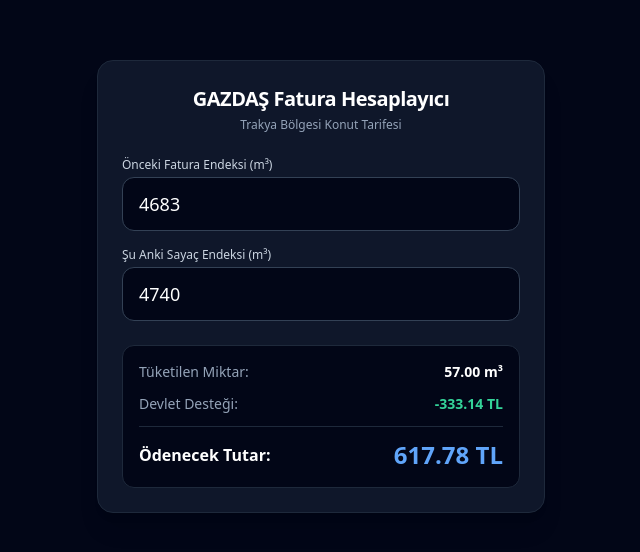
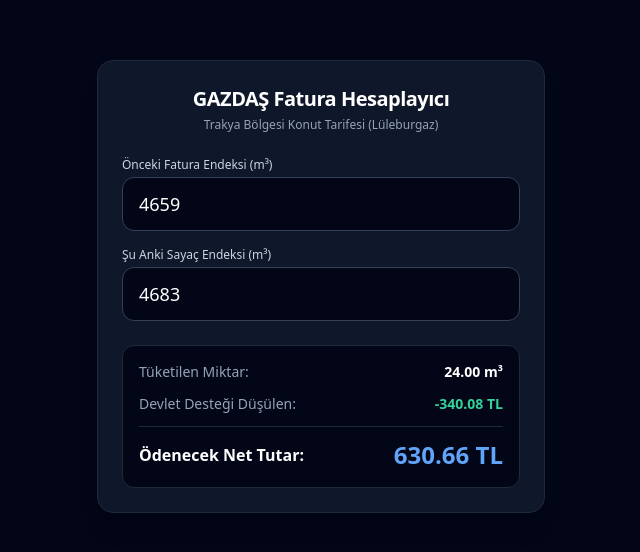
Before and after one commit to erdemdibek/kelime, a plain HTML site: page index.html in a window 1280 px wide. Shown: the part 114-666 px from the top of the page, without its empty margins (319-959 px from the left). Drawn offline with nearby package versions, Linux system fonts and the light colour scheme.

Commit message:
Update index.html

```diff
--- a/index.html
+++ b/index.html
@@ -3,7 +3,7 @@
 <head>
     <meta charset="UTF-8">
     <meta name="viewport" content="width=device-width, initial-scale=1.0">
-    <title>Doğalgaz Fatura Hesaplayıcı</title>
+    <title>GAZDAŞ Fatura Hesaplayıcı</title>
     <script src="https://cdn.tailwindcss.com"></script>
 </head>
 <body class="bg-slate-950 text-slate-100 min-h-screen flex items-center justify-center p-4">
@@ -12,19 +12,19 @@
         <!-- Başlık -->
         <div class="text-center space-y-1">
             <h1 class="text-xl font-bold tracking-tight text-white">GAZDAŞ Fatura Hesaplayıcı</h1>
-            <p class="text-xs text-slate-400">Trakya Bölgesi Konut Tarifesi</p>
+            <p class="text-xs text-slate-400">Trakya Bölgesi Konut Tarifesi (Lüleburgaz)</p>
         </div>
 
         <!-- Form Alanı -->
         <div class="space-y-4">
             <div>
                 <label class="block text-xs font-medium text-slate-300 mb-1">Önceki Fatura Endeksi (m³)</label>
-                <input type="number" id="baslangicEndeks" value="4683" oninput="hesapla()" class="w-full bg-slate-950 border border-slate-700 rounded-xl px-4 py-3 text-white focus:outline-none focus:border-blue-500 text-lg">
+                <input type="number" id="baslangicEndeks" value="4659" oninput="hesapla()" class="w-full bg-slate-950 border border-slate-700 rounded-xl px-4 py-3 text-white focus:outline-none focus:border-blue-500 text-lg">
             </div>
 
             <div>
                 <label class="block text-xs font-medium text-slate-300 mb-1">Şu Anki Sayaç Endeksi (m³)</label>
-                <input type="number" id="guncelEndeks" value="4740" oninput="hesapla()" class="w-full bg-slate-950 border border-slate-700 rounded-xl px-4 py-3 text-white focus:outline-none focus:border-blue-500 text-lg">
+                <input type="number" id="guncelEndeks" value="4683" oninput="hesapla()" class="w-full bg-slate-950 border border-slate-700 rounded-xl px-4 py-3 text-white focus:outline-none focus:border-blue-500 text-lg">
             </div>
         </div>
 
@@ -35,11 +35,11 @@
                 <span id="tuketimMiktari" class="font-semibold text-white">0 m³</span>
             </div>
             <div class="flex justify-between items-center text-sm">
-                <span class="text-slate-400">Devlet Desteği:</span>
+                <span class="text-slate-400">Devlet Desteği Düşülen:</span>
                 <span id="devletDestegi" class="font-semibold text-emerald-400">0 TL</span>
             </div>
             <div class="border-t border-slate-800 pt-3 flex justify-between items-center">
-                <span class="text-base font-bold text-white">Ödenecek Tutar:</span>
+                <span class="text-base font-bold text-white">Ödenecek Net Tutar:</span>
                 <span id="odenecekTutar" class="text-2xl font-black text-blue-400">0 TL</span>
             </div>
         </div>
@@ -54,21 +54,24 @@
             const tuketim = Math.max(0, guncel - baslangic);
             document.getElementById('tuketimMiktari').innerText = tuketim.toFixed(2) + " m³";
 
-            const katsayi = 0.98665;
-            const kdvDahilBirimFiyat = 16.908506;
+            // Faturadaki gerçek 1 m3 başına düşen katsayılar ve fiyatlar:
+            // 24 m3 kullanımda desteksiz fatura toplamı: 970.74 TL (KDV dahil)
+            // m3 başına desteksiz birim maliyet = 970.74 / 24 = 40.4475 TL/m3
+            // m3 başına devlet desteği = 340.08 / 24 = 14.17 TL/m3
+            // Net ödenen m3 birim fiyatı = 630.66 / 24 = 26.2775 TL/m3
 
-            const sm3Tuketim = tuketim * katsayi;
-            const hamTutar = sm3Tuketim * kdvDahilBirimFiyat;
+            const desteksizBirimFiyat = 40.4475;
+            const destekBirimFiyat = 14.17;
 
-            const destekOrani = 340.08 / 970.74;
-            const devletDestegiTutar = hamTutar * destekOrani;
+            const hamTutar = tuketim * desteksizBirimFiyat;
+            const devletDestegiTutar = tuketim * destekBirimFiyat;
             const netTutar = hamTutar - devletDestegiTutar;
 
             document.getElementById('devletDestegi').innerText = "-" + devletDestegiTutar.toFixed(2) + " TL";
             document.getElementById('odenecekTutar').innerText = netTutar.toFixed(2) + " TL";
         }
 
-        // Sayfa açıldığında ilk hesaplamayı yap
+        // Sayfa yüklendiğinde hesaplamayı tetikle
         hesapla();
     </script>
 </body>
```
